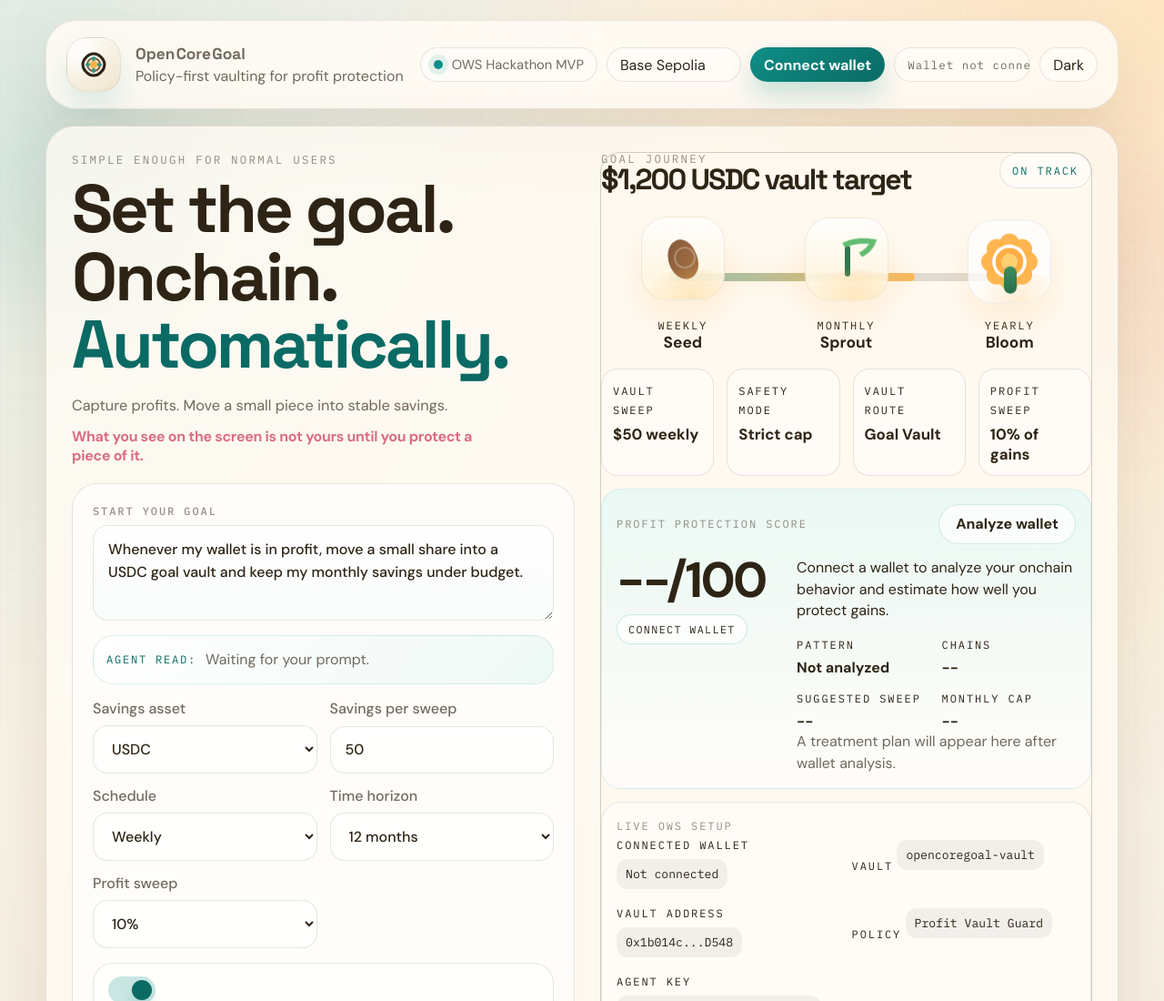
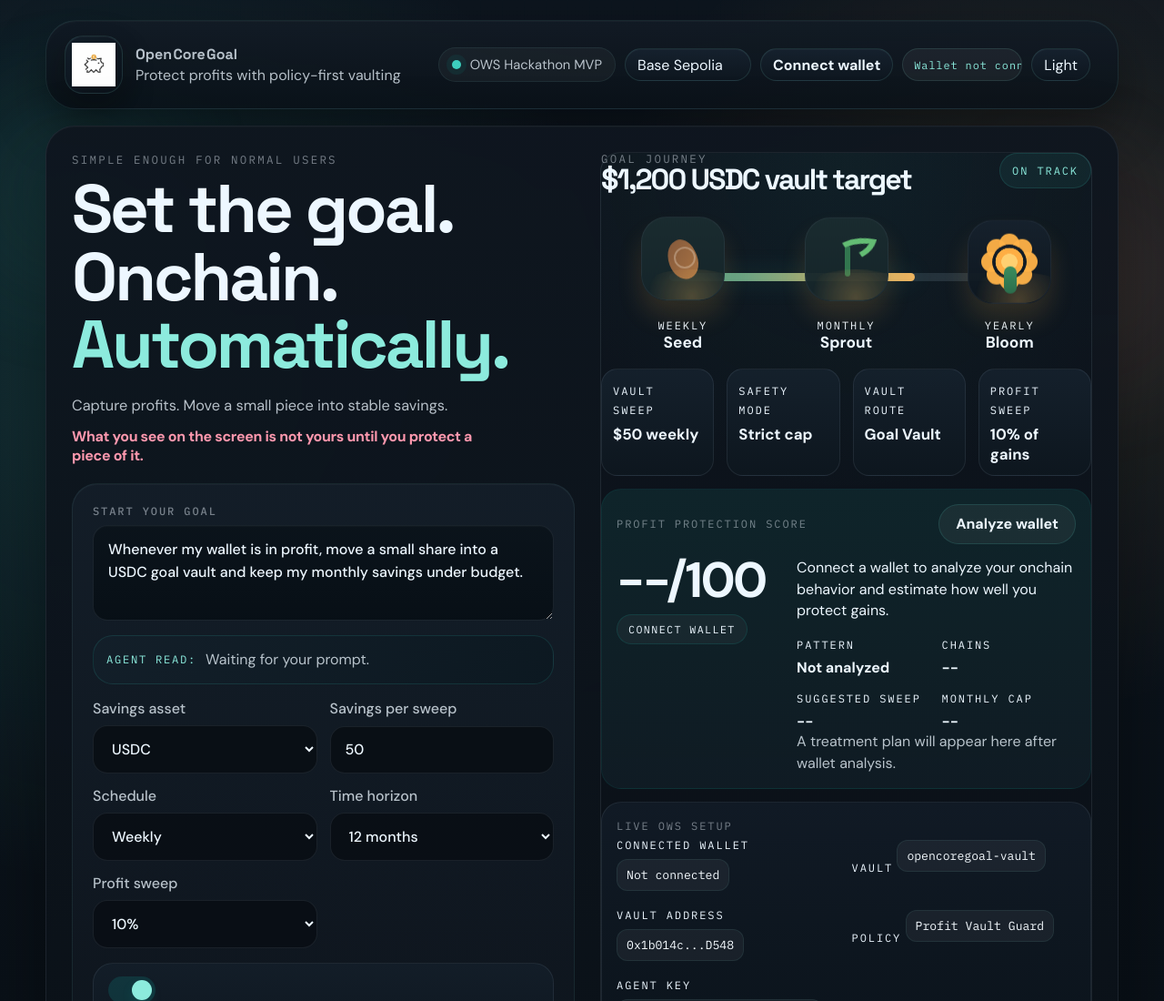
Before and after one commit to gizdusum/opencoregoal, a website: page index.html in a window 1280 px wide. Shown: the top 1100 px of the page at 91% size. Drawn offline with Linux system fonts and the light colour scheme; no server answers.

Commit message:
Finalize video-ready header and brand logo

```diff
--- a/app.js
+++ b/app.js
@@ -355,7 +355,7 @@ function applyTheme(theme) {
 }
 
 function loadTheme() {
-  applyTheme(localStorage.getItem(THEME_KEY) || 'light');
+  applyTheme(localStorage.getItem(THEME_KEY) || 'dark');
 }
 
 function applyFormState(formData) {
--- a/index.html
+++ b/index.html
@@ -16,7 +16,7 @@
   <link href="https://fonts.googleapis.com/css2?family=Space+Grotesk:wght@400;500;700&family=DM+Sans:wght@400;500;700&family=IBM+Plex+Mono:wght@400;500&display=swap" rel="stylesheet" />
   <link rel="stylesheet" href="./styles.css" />
 </head>
-<body>
+<body class="theme-dark">
   <div class="page-shell">
     <div class="ambient ambient-left"></div>
     <div class="ambient ambient-right"></div>
@@ -25,17 +25,11 @@
       <div class="topbar-main">
         <a class="brand" href="#top" aria-label="OpenCoreGoal home">
           <span class="brand-mark">
-            <span class="core-mark" aria-hidden="true">
-              <span class="core-ring ring-a"></span>
-              <span class="core-ring ring-b"></span>
-              <span class="core-axis axis-a"></span>
-              <span class="core-axis axis-b"></span>
-              <span class="core-dot"></span>
-            </span>
+            <img class="brand-logo-image" src="./assets/opencoregoal-logo.png" alt="OpenCoreGoal logo" />
           </span>
           <span class="brand-copy">
             <strong><span class="brand-open">Open</span><span class="brand-core">Core</span><span class="brand-goal">Goal</span></strong>
-            <span>Policy-first vaulting for profit protection</span>
+            <span>Protect profits with policy-first vaulting</span>
           </span>
         </a>
 
--- a/styles.css
+++ b/styles.css
@@ -147,7 +147,7 @@ body.theme-dark .ambient-right {
 .topbar {
   display: block;
   margin-bottom: 18px;
-  padding: 18px 22px;
+  padding: 16px 20px;
   border: 1px solid rgba(64, 47, 18, 0.1);
   border-radius: 34px;
   background: rgba(255, 251, 244, 0.88);
@@ -166,7 +166,7 @@ body.theme-dark .topbar {
 .brand {
   display: inline-flex;
   align-items: center;
-  gap: 16px;
+  gap: 14px;
   color: inherit;
   text-decoration: none;
   min-width: 0;
@@ -175,9 +175,9 @@ body.theme-dark .topbar {
 .brand-mark {
   display: grid;
   place-items: center;
-  width: 60px;
-  height: 60px;
-  border-radius: 22px;
+  width: 64px;
+  height: 64px;
+  border-radius: 20px;
   background:
     radial-gradient(circle at 30% 30%, rgba(255, 255, 255, 0.9), transparent 45%),
     linear-gradient(145deg, #fffef9, #efe3cd);
@@ -195,83 +195,24 @@ body.theme-dark .brand-mark {
     inset 0 1px 0 rgba(255, 255, 255, 0.04);
 }
 
-.core-mark {
-  position: relative;
+.brand-logo-image {
+  width: 48px;
+  height: 48px;
+  object-fit: contain;
   display: block;
-  width: 34px;
-  height: 34px;
-}
-
-.core-ring,
-.core-axis,
-.core-dot {
-  position: absolute;
-}
-
-.core-ring {
-  inset: 4px;
-  border: 3px solid var(--ink);
-  border-radius: 12px;
-}
-
-.ring-a {
-  transform: rotate(45deg);
-}
-
-.ring-b {
-  inset: 9px;
-  border-width: 2px;
-  opacity: 0.78;
-  transform: rotate(45deg);
-}
-
-.core-axis {
-  left: 50%;
-  top: 50%;
-  background: var(--teal);
-  border-radius: 999px;
-  transform: translate(-50%, -50%);
-}
-
-.axis-a {
-  width: 18px;
-  height: 3px;
-}
-
-.axis-b {
-  width: 3px;
-  height: 18px;
-}
-
-.core-dot {
-  left: 50%;
-  top: 50%;
-  width: 8px;
-  height: 8px;
-  border-radius: 50%;
-  background: var(--sun);
-  transform: translate(-50%, -50%);
-  box-shadow: 0 0 0 4px rgba(255, 179, 71, 0.16);
-}
-
-body.theme-dark .core-ring {
-  border-color: rgba(237, 247, 255, 0.88);
-}
-
-body.theme-dark .core-dot {
-  box-shadow: 0 0 0 4px rgba(255, 191, 98, 0.18);
+  filter: drop-shadow(0 8px 18px rgba(46, 36, 21, 0.08));
 }
 
 .brand-copy {
   display: flex;
   flex-direction: column;
-  gap: 3px;
+  gap: 2px;
   min-width: 0;
 }
 
 .brand-copy strong {
   font-family: var(--display);
-  font-size: 1.08rem;
+  font-size: 1rem;
 }
 
 .brand-copy strong span {
@@ -307,22 +248,17 @@ body.theme-dark .core-dot {
 }
 
 .topbar-main {
-  display: flex;
+  display: grid;
+  grid-template-columns: minmax(260px, 1fr) auto;
   align-items: center;
-  justify-content: space-between;
   gap: 18px;
 }
 
 .topbar-controls {
-  display: flex;
+  display: grid;
+  grid-template-columns: auto auto auto auto auto auto;
   align-items: center;
-  justify-content: flex-end;
   gap: 10px;
-  flex-wrap: wrap;
-}
-
-.topbar-controls .theme-toggle {
-  margin-left: auto;
 }
 
 .topbar-status {
@@ -347,8 +283,8 @@ body.theme-dark .topbar-status {
 .wallet-connect,
 .wallet-disconnect,
 .theme-toggle {
-  min-height: 38px;
-  padding: 0 14px;
+  min-height: 36px;
+  padding: 0 13px;
   border-radius: 999px;
   border: 1px solid var(--line);
   background: rgba(255, 255, 255, 0.44);
@@ -367,8 +303,8 @@ body.theme-dark .theme-toggle {
 
 .network-picker select {
   appearance: none;
-  min-width: 148px;
-  padding-right: 34px;
+  min-width: 132px;
+  padding-right: 30px;
 }
 
 .wallet-connect {
@@ -387,16 +323,16 @@ body.theme-dark .theme-toggle {
 .wallet-badge {
   display: inline-flex;
   align-items: center;
-  min-height: 38px;
-  padding: 0 14px;
+  min-height: 36px;
+  padding: 0 12px;
   border-radius: 999px;
   border: 1px solid var(--line);
   background: rgba(255, 255, 255, 0.42);
   color: var(--ink-soft);
   font-family: var(--mono);
-  font-size: 0.78rem;
+  font-size: 0.74rem;
   letter-spacing: 0.08em;
-  max-width: 150px;
+  max-width: 132px;
   overflow: hidden;
   text-overflow: ellipsis;
   white-space: nowrap;
@@ -1723,6 +1659,14 @@ body.theme-dark .footer-link {
     align-items: stretch;
   }
 
+  .topbar-main {
+    display: flex;
+  }
+
+  .topbar-controls {
+    display: flex;
+  }
+
   .topbar-status,
   .wallet-badge,
   .network-picker select,
@@ -1734,10 +1678,6 @@ body.theme-dark .footer-link {
     max-width: none;
   }
 
-  .topbar-controls .theme-toggle {
-    margin-left: 0;
-  }
-
   h1 {
     font-size: 2.7rem;
   }
```
Also changed, not shown: assets/opencoregoal-logo.png (added).
